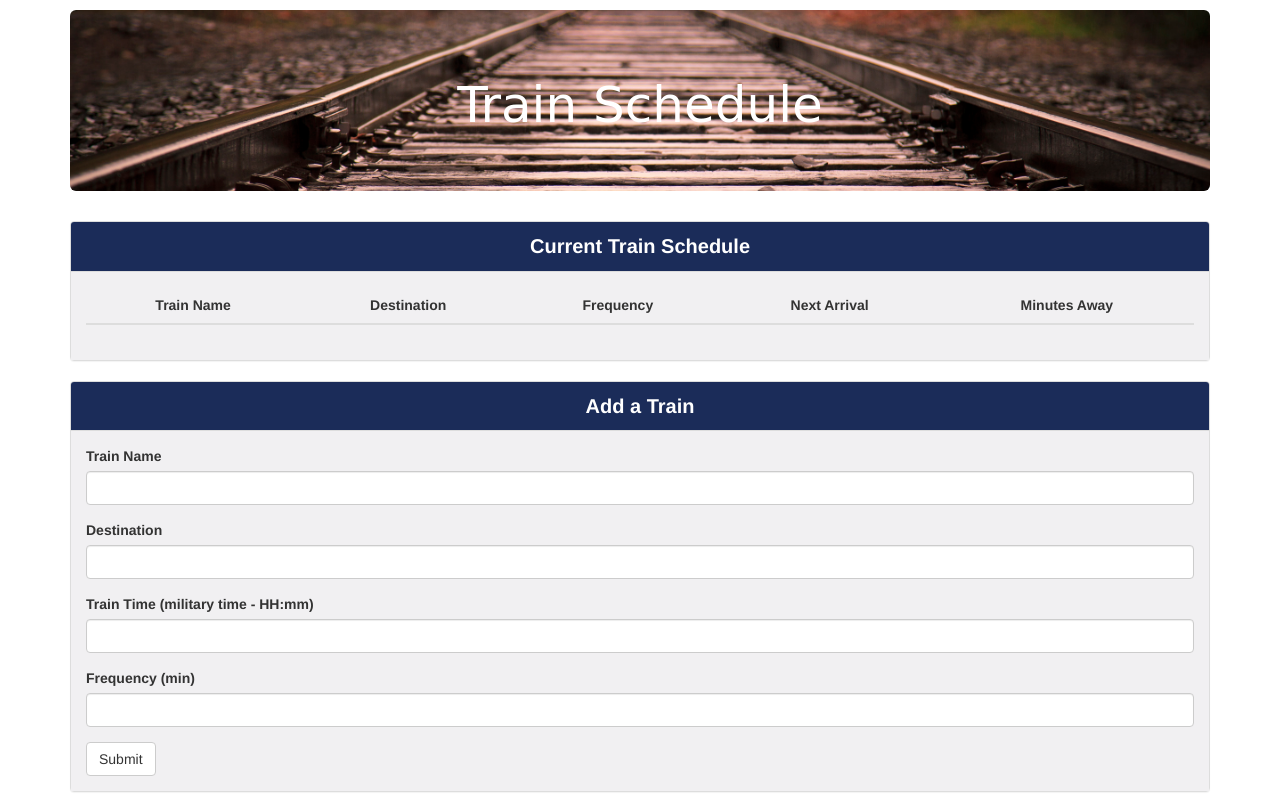
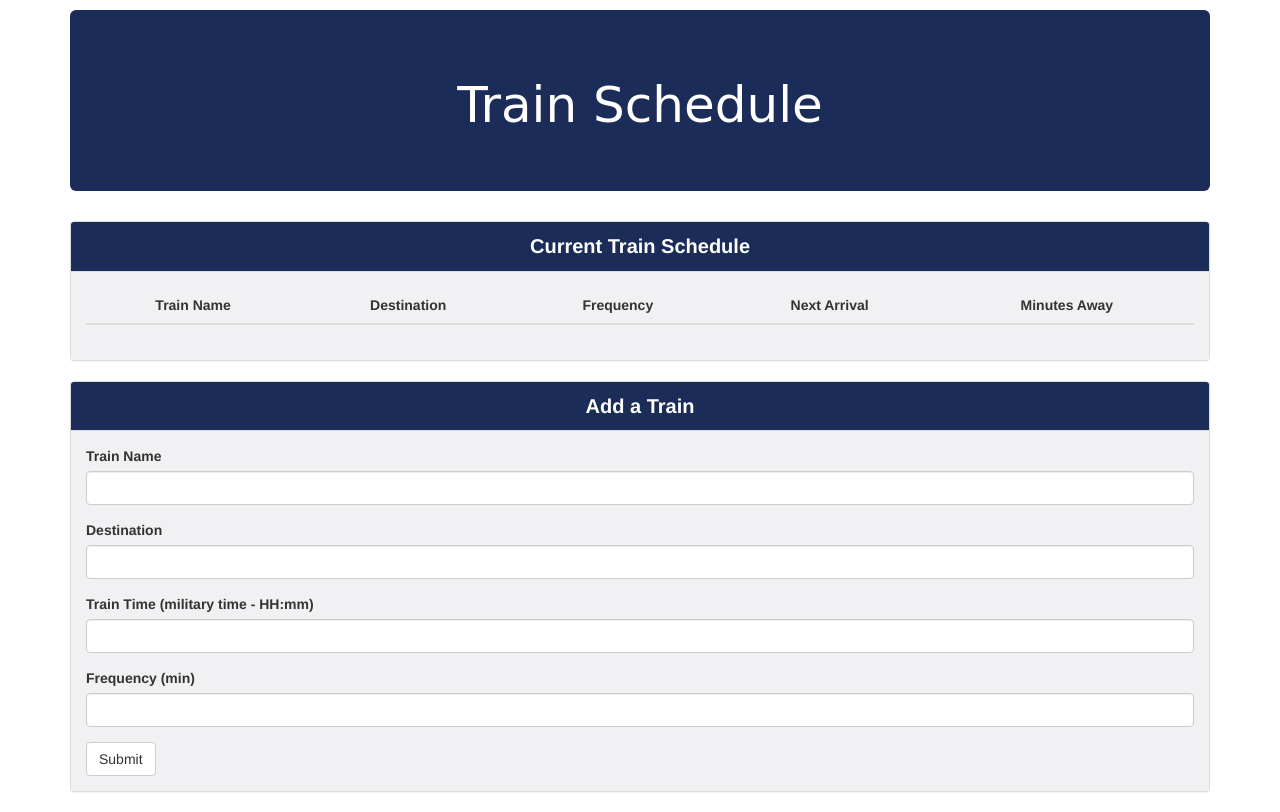
Before and after one commit to redpanda117/TrainScheduler, a plain HTML site: page index.html in a window 1280 px wide. Drawn offline with nearby package versions, Linux system fonts and the light colour scheme; no server answers; a web font is replaced by a local one.

Commit message:
Update style.css

```diff
--- a/assets/css/style.css
+++ b/assets/css/style.css
@@ -12,7 +12,8 @@ th{
 }
 .jumbotron{
     margin-top: 10px;
-    background-image: url(../images/Train-Tracks.jpg);
+   // background-image: url(../images/Train-Tracks.jpg);
+    background-color: #1B2C59;
     background-size: cover;
   /* Image in the center of container */
     background-position: center center;
```
